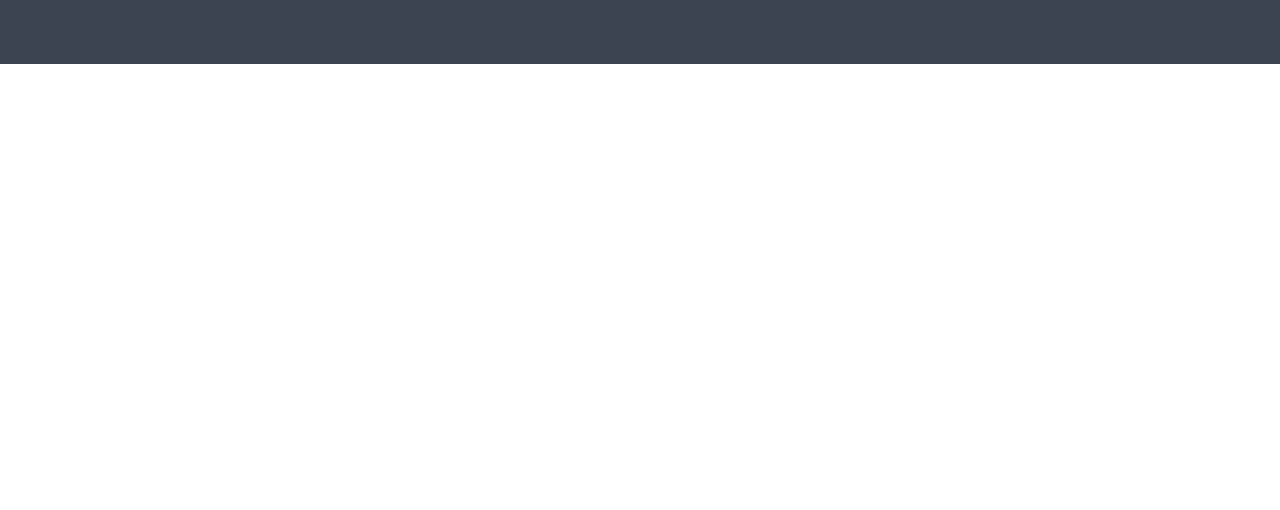
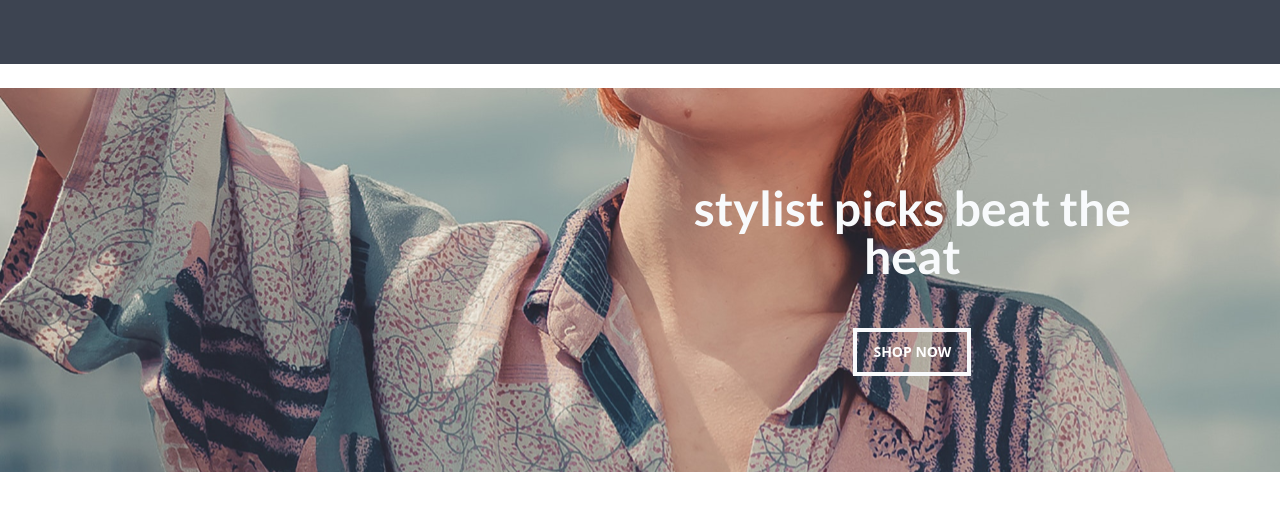
Before and after one commit to Natacha-Danbadan/Fashion-E--Commerce-Task, a React (Create React App) app: page / in a window 1280 px wide. Shown: the top 510 px of the page. Built offline with nearby package versions, Linux system fonts and the light colour scheme.

Commit message:
page:fix home hero page

```diff
--- a/src/components/HomeHero.jsx
+++ b/src/components/HomeHero.jsx
@@ -1,10 +1,18 @@
+function HomeHero({ heroText, heroBtnText }) {
+  return (
+    <div className=" flex justify-between items-center bg-[url('/public/heroBG.svg')] bg-cover h-96 bg-no-repeat">
+      <div></div>
 
-function HomeHero() {
-  return (
-    <div>
-
+      <div className="mr-24 ml-104 flex items-center flex-col  ">
+        <h2 className="font-['Lato'] font-extrabold text-5xl text-slate-50 text-center mb-12 w-[95%]">
+          {heroText}
+        </h2>
+        <button className="bg-transparent border-slate-50 rounded-none border-4 btn">
+          {heroBtnText}
+        </button>
+      </div>
     </div>
-  )
+  );
 }
 
-export default HomeHero
+export default HomeHero;
--- a/src/pages/Home.jsx
+++ b/src/pages/Home.jsx
@@ -1,10 +1,15 @@
+import HomeHero from "../components/HomeHero";
 
 function Home() {
   return (
     <div>
-
+      <HomeHero
+        heroText=" stylist picks beat
+the heat"
+        heroBtnText="shop now"
+      />
     </div>
-  )
+  );
 }
 
-export default Home
+export default Home;
```
Also changed, not shown: public/heroBG.svg (added).
